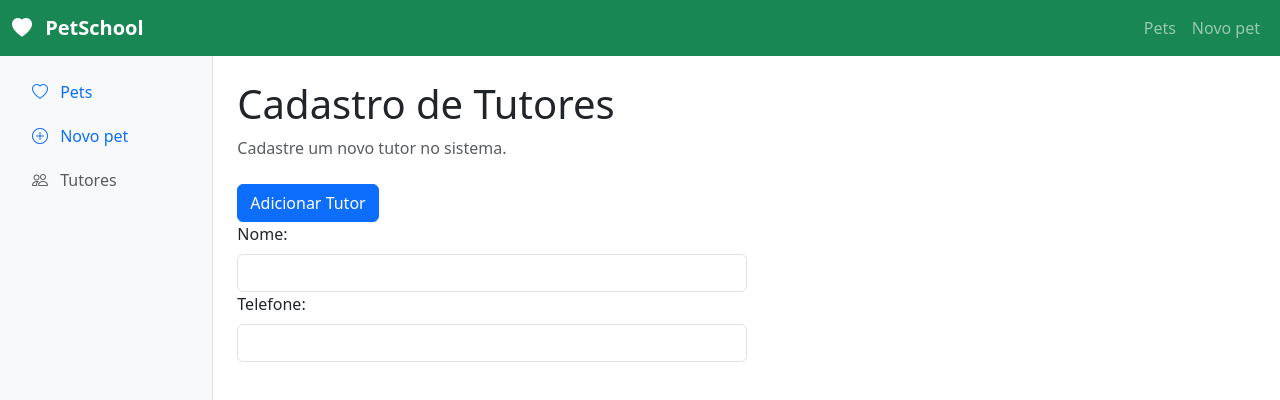
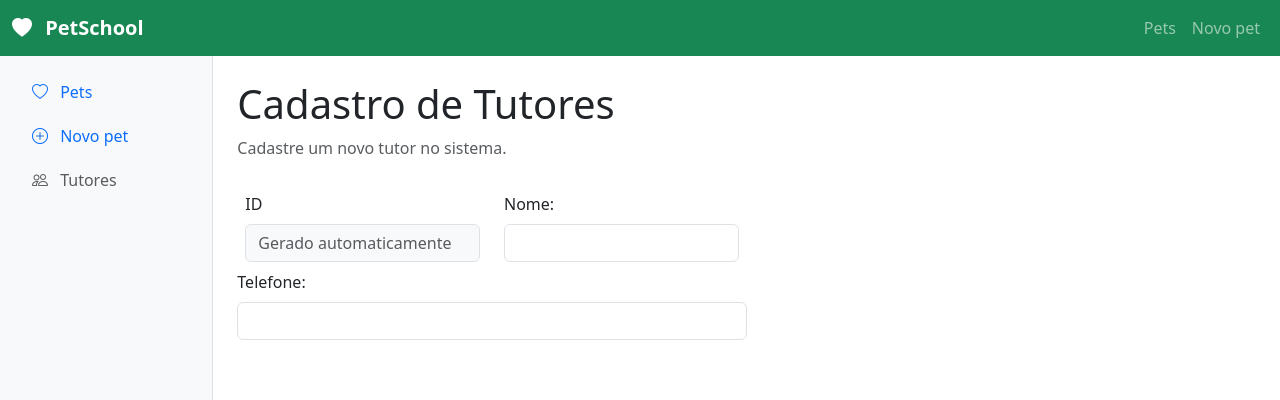
Before and after one commit to Pedrojoseroza/pet-school, a Vue app: page /tutores/novo in a window 1280 px wide. Shown: the top 400 px of the page. Built offline with nearby package versions, Linux system fonts and the light colour scheme.

Commit message:
STYLE: Adiciona campo no cadastro de AddTutor e corrige TutorDetails

```diff
--- a/db.json
+++ b/db.json
@@ -1,20 +1,5 @@
 {
   "tutores": [
-    {
-      "id": "1",
-      "nome": "Ana",
-      "telefone": "47999990000",
-      "cnpj_cpf": "478.686.870-10",
-      "data": "1944-01-01",
-      "email": "ana.hallo@gmail.com",
-      "endereco": {
-        "cep": "87115103",
-        "rua": "Rua 9355",
-        "bairro": "Ecovalley Ecologic City",
-        "cidade": "Sarandi",
-        "estado": "PR"
-      }
-    },
     {
       "id": "2",
       "nome": "Carlos",
@@ -27,17 +12,12 @@
         "rua": "Rua Carinhanha",
         "bairro": "Vila Santo Eugênio",
         "cidade": "Campo Grande",
-        "estado": "MS"
+        "estado": "MS",
+        "numero": "10"
       }
     }
   ],
   "pets": [
-    {
-      "id": "2",
-      "nome": "Nino",
-      "especie": "Gato",
-      "tutorId": "1"
-    },
     {
       "nome": "asdasd",
       "especie": "Cachorro",
@@ -61,6 +41,12 @@
       "especie": "Cachorro",
       "tutorId": "2",
       "id": "jBuQ8cTeIl4"
+    },
+    {
+      "nome": "José de Alencar",
+      "especie": "Cachorro",
+      "tutorId": "2",
+      "id": "6En39fKo334"
     }
   ],
   "$schema": "./node_modules/json-server/schema.json"
--- a/src/views/AddTutorView.vue
+++ b/src/views/AddTutorView.vue
@@ -30,15 +30,21 @@ async function salvarTutor() {
       <h1 class="text-2xl font-bold">Cadastro de Tutores</h1>
       <p class="text-body-secondary mb-0">Cadastre um novo tutor no sistema.</p>
     </header>
-    <form v-on:submit.prevent="salvarTutor">
-      <RouterLink
-        @click="salvarTutor()"
-        class="btn btn-primary"
-        :to="{ name: 'addTutor' }"
+    <form v-on:submit.prevent="salvarTutor" class="form form-bordered min-w-100">
+      <div class="col-md-6">
+        <div class="row p-2">
+          <div class="col">
+            <label for="id" class="form-label">
+              ID
+            </label>
+            <input
+            type="text"
+            class="form-control bg-light"
+            placeholder="Gerado automaticamente"
+            disabled
             >
-        Adicionar Tutor
-      </RouterLink>
-      <div class="col-md-6">
+          </div>
+          <div class="col">
             <label
               class="form-label"
               for="nome"
@@ -51,6 +57,8 @@ async function salvarTutor() {
               class="form-control"
               v-model="novoTutor.nome"
             />
+          </div>
+        </div>
 
         <label
           class="form-label"
--- a/src/views/TutorDetailsView.vue
+++ b/src/views/TutorDetailsView.vue
@@ -21,6 +21,18 @@ async function carregarTutorDetails() {
   loading.value = false;
 }
 
+
+async function excluirTutor(id) {
+  const certezaExclusao = window.confirm('Deseja realmente excluir o tutor?');
+  if (certezaExclusao) {
+    await fetch(`${API_URL}/tutores/${id}`, {
+      method: 'DELETE',
+    });
+  }
+  router.push('/tutores')
+
+  await carregarTutorDetails(); //Carrega os dados após a exclusão
+}
 
 onMounted(carregarTutorDetails);
 </script>
@@ -93,7 +105,6 @@ onMounted(carregarTutorDetails);
         </div>
       </div>
     </section>
-
     <section class="card shadow-sm mb-4">
       <div class="card-header bg-light">
         <h2 class="h5 mb-0">Endereço</h2>
@@ -182,6 +193,10 @@ onMounted(carregarTutorDetails);
         </tr>
       </tbody>
     </table>
+
+    <button class="btn btn-outline-danger fs-5 mt-4 " @click="excluirTutor(tutor.id)">
+      Remover Tutor
+    </button>
   </div>
 </template>
 
```
Lines whose indentation alone changed are shown as unchanged.
